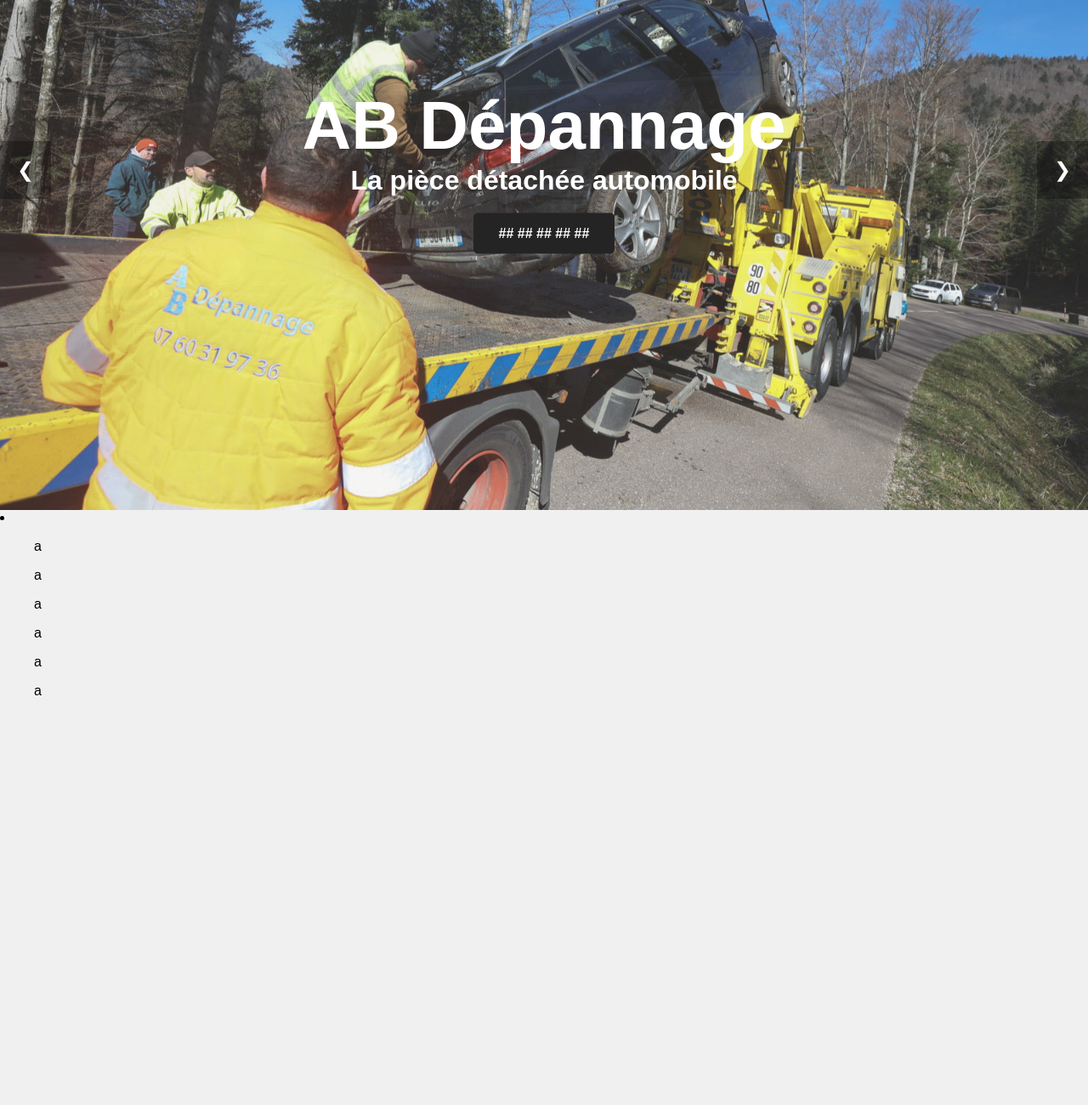
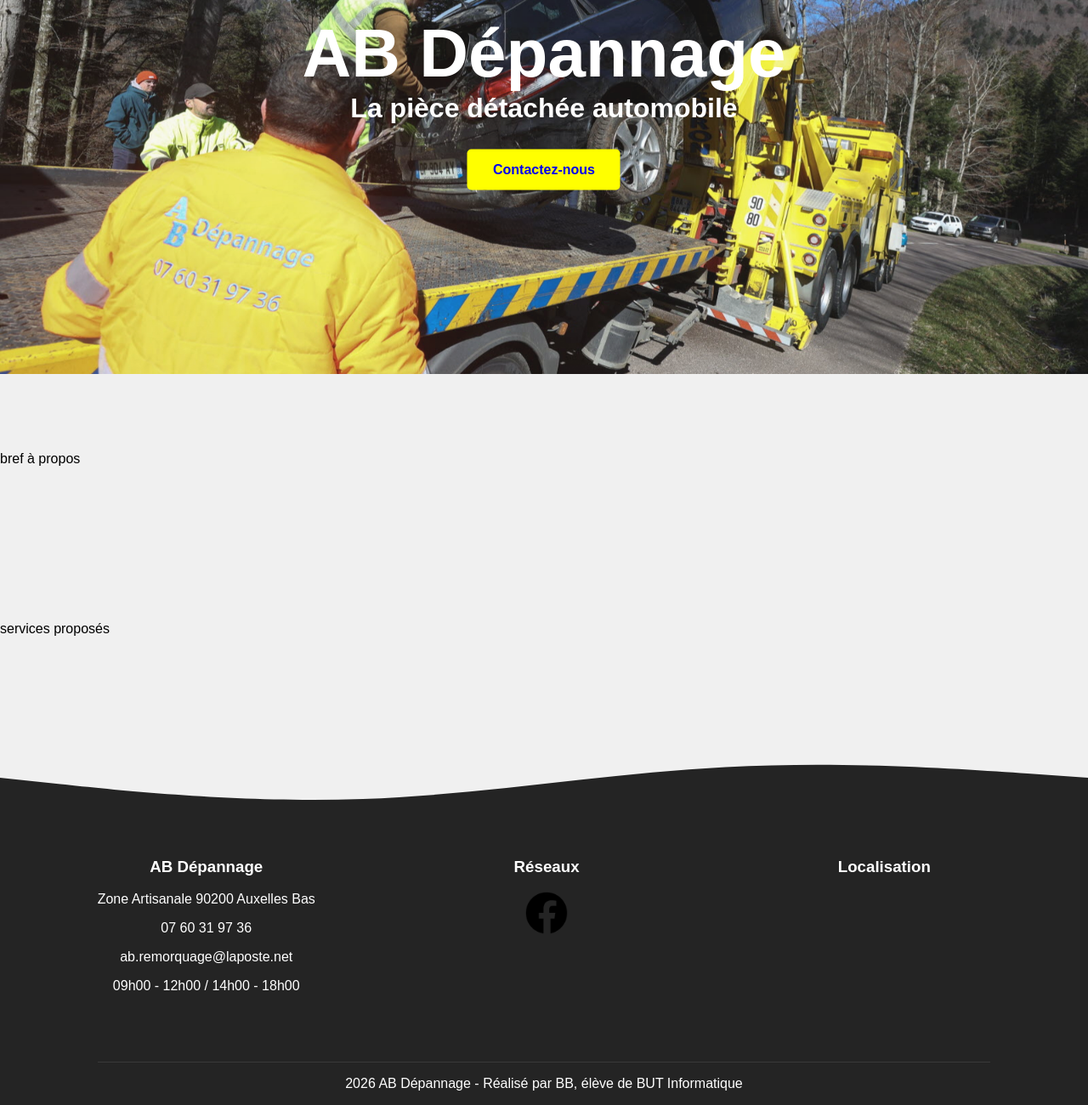
Before and after one commit to bbittige-iut90/AB_Depannage_site_web, a plain HTML site: page index.html in a window 1280 px wide. Shown: the part 200-1500 px from the top of the page at 85% size. Before the commit the page ends 1038 px from the top, so only its background shows below. Drawn offline with nearby package versions, Linux system fonts and the light colour scheme; grey boxes are pictures that could not be loaded.

Commit message:
petites modifs

```diff
--- a/index.html
+++ b/index.html
@@ -3,49 +3,80 @@
 <head>
     <meta charset="UTF-8">
     <meta name="viewport" content="width=device-width, initial-scale=1.0">
+    <!-- imports -->
+    <link rel="icon" type="image/x-icon" href="static/images/ab_depannage/ab_dep_icon.ico">
+    <link rel="stylesheet" href="https://fonts.googleapis.com/css2?family=Material+Symbols+Outlined:opsz,wght,FILL,GRAD@20..48,100..700,0..1,-50..200&icon_names=contact_mail" />
     <link rel="stylesheet" href="static/styles/css/messtyles.css">
-    <title>AB Dépannage - Page d'accueil</title>
+    <title>AB Dépannage - La pièce détachée automobile</title>
 </head>
 <body>
+<!-- header -->
 <header>
   <nav>
-      <a href="index.html">
-        <img src="static/images/ab_depannage/ab_dep_logo_blanc.png" alt="Logo" class="logo">
-      </a>
-      <a href="html/a_propos.html">A propos</a>
-      <a href="html/prestations.html">Prestations</a>
-      <a href="html/contact.html">Contact</a>
+    <a href="index.html"><img src="static/images/ab_depannage/ab_dep_logo_blanc.png" alt="Logo" class="logo"></a>
+    <a href="a_propos.html">A propos</a>
+    <a href="prestations.html">Prestations</a>
+    <a href="contact.html">Contact</a>
   </nav>
 </header>
 
-  <main class="carousel-container">
-      <div class="carousel-slide active">
+<!-- 1st section -->
+<div class="bgImg-container">
+  <div class="bgImg-slide active">
     <img src="static/images/photos/img_carousel_1.jpg" alt="Depannage">
   </div>
-      <div class="carousel-slide">
+  <div class="bgImg-slide">
     <img src="static/images/photos/img_carousel_2.jpg" alt="Remorquage">
   </div>
+  <div class="bgImg-slide">
+    <img src="static/images/photos/img_carousel_3.jpg" alt="Remorquage">
+  </div>
+  <div class="bgImg-slide">
+    <img src="static/images/photos/img_carousel_4.jpg" alt="Remorquage">
+  </div>
 
-      <div class="carousel-overlay">
+  <div class="bgImg-overlay">
     <h1>AB Dépannage</h1>
     <h2>La pièce détachée automobile</h2>
-          <a href="tel:##########" class="btn-phone">## ## ## ## ##</a>
+    <a href="contact.html" class="btn">Contactez-nous</a>
+  </div>
 </div>
 
-      <button class="prev" onclick="changeSlide(-1)">&#10094;</button>
-      <button class="next" onclick="changeSlide(1)">&#10095;</button>
-  </main>
+<!-- 2nd section -->
+ <section>bref à propos</section>
+<section>services proposés</section>
+<!-- footer -->
+<section class="anthracite">
+  <div class="curve-container">
+    <svg viewBox="0 0 1440 320" preserveAspectRatio="none">
+      <path fill="#f0f0f0" d="M0,160L80,176C160,192,320,224,480,213.3C640,203,800,149,960,133.3C1120,117,1280,139,1360,149.3L1440,160L1440,0L1360,0C1280,0,1120,0,960,0C800,0,640,0,480,0C320,0,160,0,80,0L0,0Z"></path>
+    </svg>
+  </div>
+
+<footer>
+  <div>
+    <h3>AB Dépannage</h3>
+    <p>Zone Artisanale 90200 Auxelles Bas</p>
+    <p>07 60 31 97 36</p>
+    <p>ab.remorquage@laposte.net</p>
+    <p>09h00 - 12h00 / 14h00 - 18h00 </p>
+    </div>
 
   <div>
-    <li>
-      <ul>a</ul>
-      <ul>a</ul><ul>a</ul>
-      <ul>a</ul>
-      <ul>a</ul>
-      <ul>a</ul>
+    <h3>Réseaux</h3>
+    <a href="https://www.facebook.com/p/AB-D%C3%A9pannage-100066831383143/"><img src="static/images/divers/facebook.png" alt="Logo" class="logo"></a>
+  </div>
 
-    </li>
+  <div>
+    <h3>Localisation</h3>
+    <div class="mapouter"><div class="gmap_canvas"><iframe width="250" height="200" id="gmap_canvas" src="https://maps.google.com/maps?q=AB+D%C3%A9pannage+ZA%2C+90200+Auxelles-Bas%2C+France&t=&z=13&ie=UTF8&iwloc=&output=embed" frameborder="0" scrolling="no" marginheight="0" marginwidth="0"></iframe><a href="https://online.stopwatch-timer.net/rocket-timer">rocket timer</a><br><a href="https://textcaseconvert.com/"></a><br><style>.mapouter{position: relative;text-align: right;height: 200px;width: 250px;}</style><a href="https://www.embedmaps.co">google maps on website</a><style>.gmap_canvas{overflow: hidden;background: none !important;height: 200px;width: 250px;}</style></div></div>
   </div>
+
+  <div class="bottom">
+    <p>2026 AB Dépannage - Réalisé par BB, élève de BUT Informatique</p>
+  </div>
+</footer>
+</section>
 
   <script src="static/styles/js/script.js"></script>
 </body>
--- a/static/styles/css/messtyles.css
+++ b/static/styles/css/messtyles.css
@@ -1,120 +1,154 @@
-/* ==================== BODY ==================== */
+/* ======================== CSS ======================== */
 body {
     --blanc: #ffffff;
     --anthracite: #242424;
-
+    --fond : #f0f0f0;
     margin: 0;
     font-family: Arial, sans-serif;
-    background: #f0f0f0;
+    background: var(--fond);
 }
 
-/* ==================== HEADER ==================== */
-header nav {
-    position:fixed;
+nav {
+    position: fixed;
     display: flex;
     top: 0;
     left: 0;
     width: 100%;
     align-items: center;
     background-color: var(--anthracite);
-    padding: 0 10px;
-    z-index:1;
-    transition: all 0.4s ease-in-out;
+    z-index:10;
+    transition: 0.4s;
 }
 
 nav a {
+    display: flex;
     text-decoration: none;
     color: var(--blanc);
     font-weight: bold;
     font-size: 20px;
-    padding: 20px;
+    padding: 15px;
 }
 
 .logo {
     height: 50px;
 }
 
-header nav.scrolled {
+nav.scrolled {
     display: flex;
     top: 1%;
     left: 50%;
     transform: translateX(-50%);
     width: 30%;
-    border-radius: 40px;
-    box-shadow: 0 5px 20px rgba(0,0,0,0.3);
+    border-radius: 50px;
 }
 
-header nav.scrolled .logo {
+nav.scrolled .logo {
     height: 40px;
 }
 
-/* ==================== CAROUSEL ==================== */
-.carousel-container {
+.bgImg-container {
     position: relative;
     width: 100%;
-    height: 100vh;
-    overflow: hidden;
+    height: 80vh;
 }
 
-.carousel-slide {
+.bgImg-other {
+    position: relative;
+    width: 100%;
+    height: 35vh;
+}
+
+.bgImg-slide {
     position: absolute;
     inset: 0;
     opacity: 0;
     transition: opacity 1s ease-in-out;
 }
 
-.carousel-slide.active {
+.bgImg-slide.active {
     opacity: 1;
 }
 
-.carousel-slide img {
+.bgImg-slide img {
     width: 100%;
     height: 100%;
     object-fit: cover;
 }
 
-.carousel-overlay {
+.bgImg-overlay {
     position: absolute;
     top: 50%;
     left: 50%;
-    transform: translate(-50%, -50%);
     text-align: center;
     color: var(--blanc);
     z-index: 1;
-    width: 100%;
     animation: textAppear 1.5s ease-out forwards;
 }
 
-.carousel-overlay h1 { font-size: 5rem; margin: 0; }
-.carousel-overlay h2 { font-size: 2rem; margin: 0; }
+.bgImg-overlay h1 {
+    font-size: 5rem;
+    margin: 0;
+}
 
-.btn-phone {
+.bgImg-overlay h2 {
+    font-size: 2rem;
+    margin: 0;
+}
+
+.btn {
     display: inline-block;
-    background-color: var(--anthracite);
+    background-color: yellow;
     padding: 15px 30px;
-    color: var(--blanc);
     text-decoration: none;
     font-weight: bold;
     border-radius: 5px;
-    margin-top: 20px;
-
-    animation: buttonFade 1s ease-out;
+    margin-top: 30px;
 }
 
-.prev, .next {
+
+ section {
+    display:flex;
+    position:relative;
+    align-items:center;
+    min-height:200px;
+}
+
+.anthracite {
+    background: var(--anthracite);
+    position: relative;
+    display: flex;
+    flex-direction: column;
+    justify-content: center;
+    min-height: 300px;
+    padding-top: 150px;
+    color: var(--blanc);
+}
+
+.curve-container {
     position: absolute;
-    top: 50%;
-    transform: translateY(-50%);
-    background: rgba(0,0,0,0.3);
-    color: white;
-    border: none;
-    padding: 20px;
-    cursor: pointer;
-    z-index: 20;
-    font-size: 24px;
+    top: 0;
+    width: 100%;
+    z-index: 1;
 }
-.next { right: 0; }
-.prev { left: 0; }
+
+.curve-container svg {
+    width: 100%;
+    height: 150px;
+}
+
+footer {
+    display: flex;
+    flex-wrap: wrap;
+    justify-content: space-between;
+    color: var(--blanc);
+    text-align: center;
+}
+
+footer .bottom {
+    flex: 0 0 100%;
+    border-top: 1px solid rgba(255, 255, 255, 0.1);
+    text-align: center;
+}
 
 /* ==================== ANIMATIONS ==================== */
 @keyframes textAppear {
@@ -122,7 +156,4 @@ header nav.scrolled .logo {
     to { opacity: 1; transform: translate(-50%, -50%); }
 }
 
-@keyframes buttonFade {
-    from { opacity: 0; }
-    to { opacity: 1; }
-}
+/* ==================== MEDIA QUERY ==================== */
--- a/static/styles/js/script.js
+++ b/static/styles/js/script.js
@@ -1,7 +1,6 @@
 let currentSlide = 0;
 document.addEventListener('DOMContentLoaded', () => {
-    const slides = document.querySelectorAll('.carousel-slide');
-
+    const slides = document.querySelectorAll('.bgImg-slide');
     function changeSlide(direction) {
         if (slides.length === 0) return;
 
@@ -10,7 +9,6 @@ document.addEventListener('DOMContentLoaded', () => {
         slides[currentSlide].classList.add('active');
     }
     window.changeSlide = changeSlide;
-
     setInterval(() => changeSlide(1), 5000);
 });
 
```
Also changed, not shown: a_propos.html (added, +40 -0 lines), contact.html (added, +37 -0 lines), prestations.html (added, +32 -0 lines), html/a_propos.html (deleted), html/contact.html (deleted), html/prestations.html (deleted), static/images/ab_depannage/ab_dep_icon.ico (added), static/images/ab_depannage/ab_dep_logo.png (added), static/images/divers/facebook.png (added), static/images/photos/img_carousel_3.jpg (added), static/images/photos/img_carousel_4.jpg (added). Lines whose indentation alone changed are shown as unchanged.
